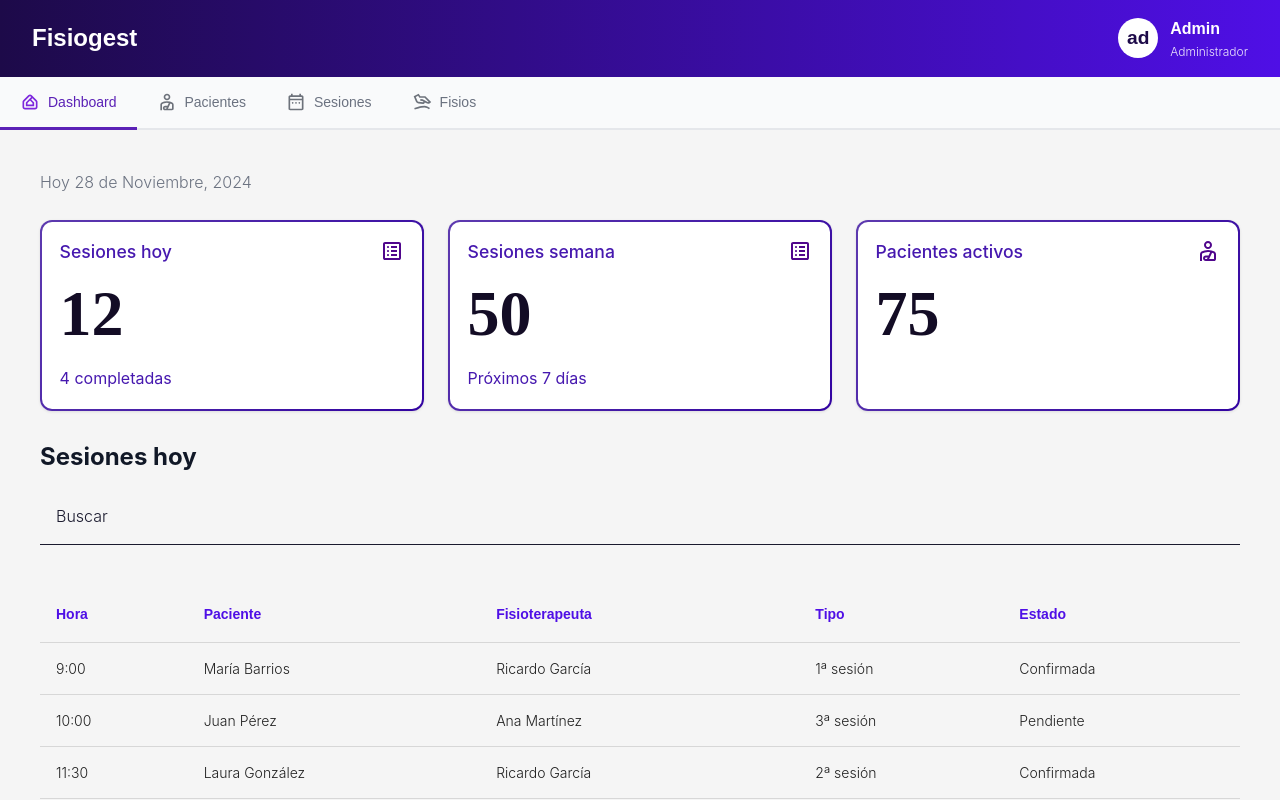
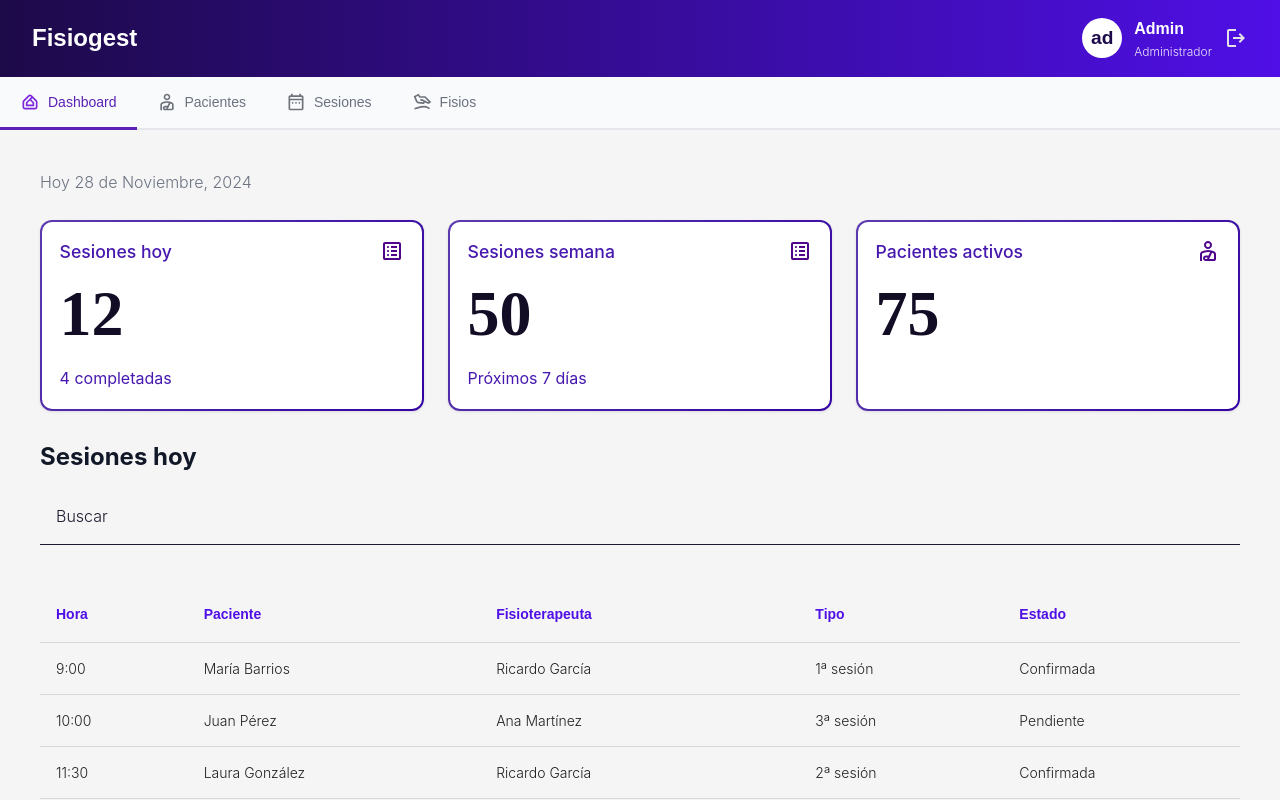
Before and after one commit to elisaruizdev/fisiogest, an Angular app: page /login in a window 1280 px wide. Both pictures are taken after typing "name@example.com", "Sample123" into the empty fields and a click on the button "Iniciar sesión". Shown: the top 800 px of the page. Built offline with nearby package versions, Linux system fonts and the light colour scheme; a web font is replaced by a local one.

Commit message:
ADDED: icon and function logout

```diff
--- a/src/app/features/private-area/layout/header/header.html
+++ b/src/app/features/private-area/layout/header/header.html
@@ -7,5 +7,7 @@
             <span class="header-private__user-name">Admin</span>
             <span class="header-private__user-role">Administrador</span>
         </div>
+        <img class="header-private__logout" src="icons/logout.svg" alt="Cerrar sesión" (click)="logout()"/>
     </div>
+
 </header>
--- a/src/app/features/private-area/layout/header/header.scss
+++ b/src/app/features/private-area/layout/header/header.scss
@@ -3,7 +3,7 @@
   justify-content: space-between;
   align-items: center;
   padding: 1rem 2rem;
-        background: linear-gradient(90deg, #1D0A49 0%, #4F0FE6 100%);
+  background: linear-gradient(90deg, #1d0a49 0%, #4f0fe6 100%);
   color: white;
 
   &__title {
@@ -24,7 +24,7 @@
     height: 40px;
     border-radius: 50%;
     background: white;
-            color: #1D0A49;
+    color: #1d0a49;
     display: flex;
     align-items: center;
     justify-content: center;
@@ -48,4 +48,9 @@
     font-size: 0.75rem;
     opacity: 0.9;
   }
+  &__logout {
+    width: 24px;
+    height: 24px;
+    cursor: pointer;
   }
+}
--- a/src/app/features/private-area/layout/header/header.ts
+++ b/src/app/features/private-area/layout/header/header.ts
@@ -2,22 +2,30 @@ import { CommonModule } from '@angular/common';
 import { Component, input, Input, output } from '@angular/core';
 import { MatButtonModule } from '@angular/material/button';
 import { MatIconModule } from '@angular/material/icon';
+import { Router } from '@angular/router';
+
 
 @Component({
   selector: 'app-header',
   imports: [CommonModule, MatButtonModule, MatIconModule],
   templateUrl: './header.html',
-  styleUrl: './header.scss'
+  styleUrl: './header.scss',
 })
 export class Header {
   @Input() isMobile: boolean | null = false;
   @Input() currentPageTitle: string = '';
-  notifications = input<any[]>()
+  notifications = input<any[]>();
 
-  userInfo = input<any>()
+  userInfo = input<any>();
   toggleSidenav = output<void>();
+
+  constructor(private routes: Router) {}
 
   onToggleSidenav(): void {
     this.toggleSidenav.emit();
   }
+
+  logout() {
+    this.routes.navigate(['/login']);
+  }
 }
```
Also changed, not shown: public/icons/logout.svg (added). Lines whose indentation alone changed are shown as unchanged.
